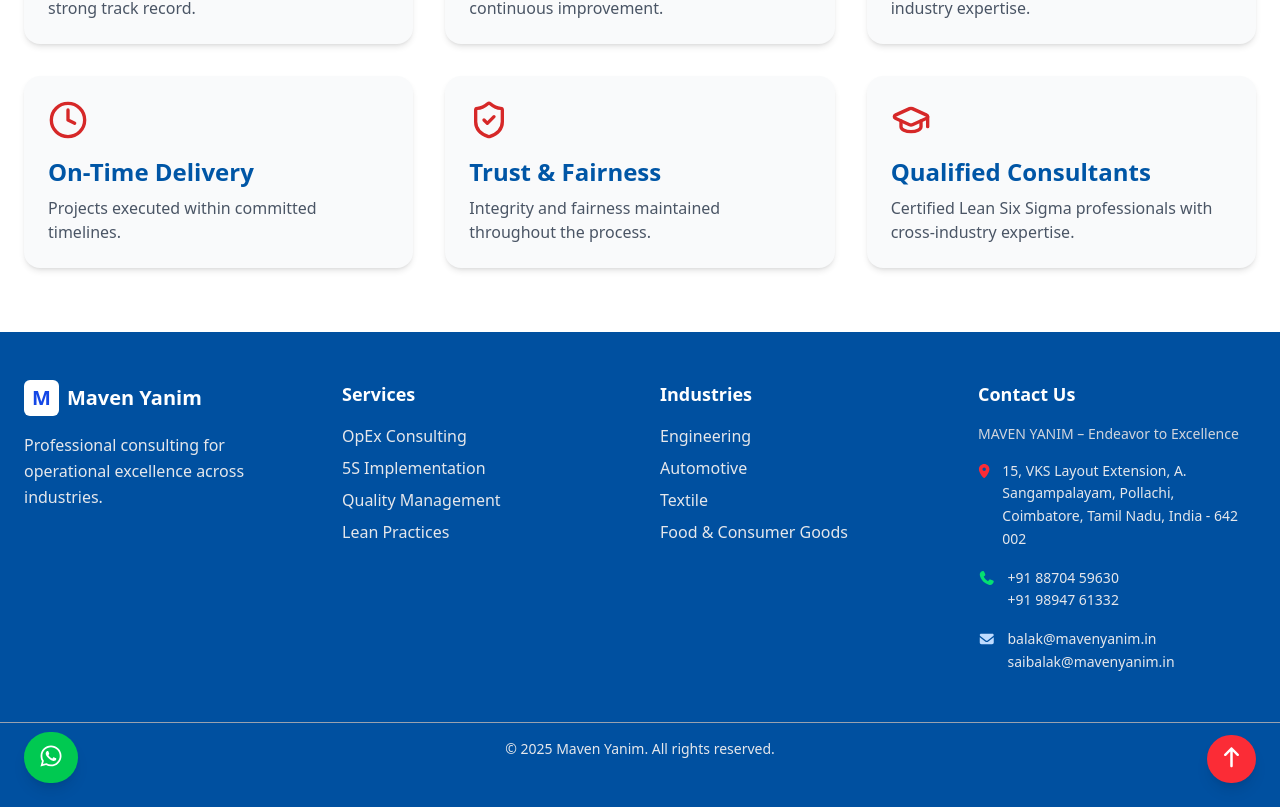
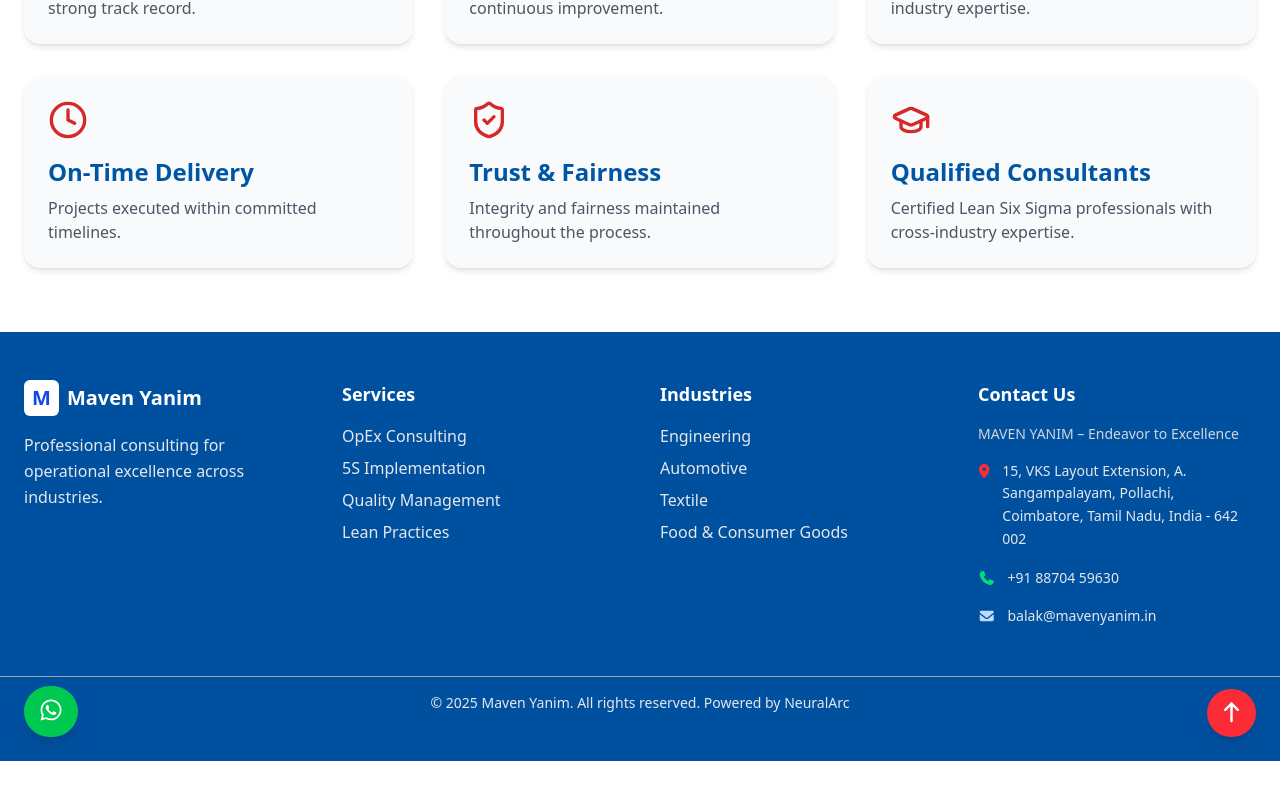
Before and after one commit to sargunam1206/maveen, a React (Vite) app in the folder maveen/: page / in a window 1280 px wide. Shown: the part 1719-2526 px from the top of the page. After the commit the page ends 2480 px from the top, so only its background shows below. Built offline with nearby package versions, Linux system fonts and the light colour scheme.

Commit message:
Altered in about and Footer

```diff
--- a/maveen/src/components/Footer.jsx
+++ b/maveen/src/components/Footer.jsx
@@ -66,13 +66,15 @@
             <li className="flex items-start">
               <FontAwesomeIcon icon={faPhone} className="mr-3 text-green-400 mt-1" />
               <span>
-                +91 88704 59630 <br /> +91 98947 61332
+                +91 88704 59630
+                {/* <br /> +91 98947 61332 */}
               </span>
             </li>
             <li className="flex items-start">
               <FontAwesomeIcon icon={faEnvelope} className="mr-3 text-blue-200 mt-1" />
               <span>
-                balak@mavenyanim.in <br /> saibalak@mavenyanim.in
+                balak@mavenyanim.in
+                {/* <br /> saibalak@mavenyanim.in */}
               </span>
             </li>
           </ul>
@@ -81,7 +83,7 @@
 
       {/* Bottom Bar */}
       <div className="border-t border-gray-400 mt-12 pt-4 text-center text-gray-200 text-sm">
-        © 2025 Maven Yanim. All rights reserved.
+        © 2025 Maven Yanim. All rights reserved. Powered by NeuralArc
       </div>
 
       {/* WhatsApp Floating Button */}
--- a/maveen/src/pages/About.jsx
+++ b/maveen/src/pages/About.jsx
@@ -111,7 +111,7 @@
     efficiency, productivity, and quality.
   </p>
 </div> */}
-   <h1 className="text-2xl sm:text-3xl md:text-4xl text-center text-[#0050A0] font-bold mb-4">
+   <h1 className="text-2xl sm:text-3xl md:text-4xl text-center text-[#0050A0] mt-8  font-bold mb-4">
       Our Mission
     </h1>
 <div className="grid grid-cols-1 md:grid-cols-2 gap-8 items-center py-10 px-6" data-aos="zoom-in">
```
